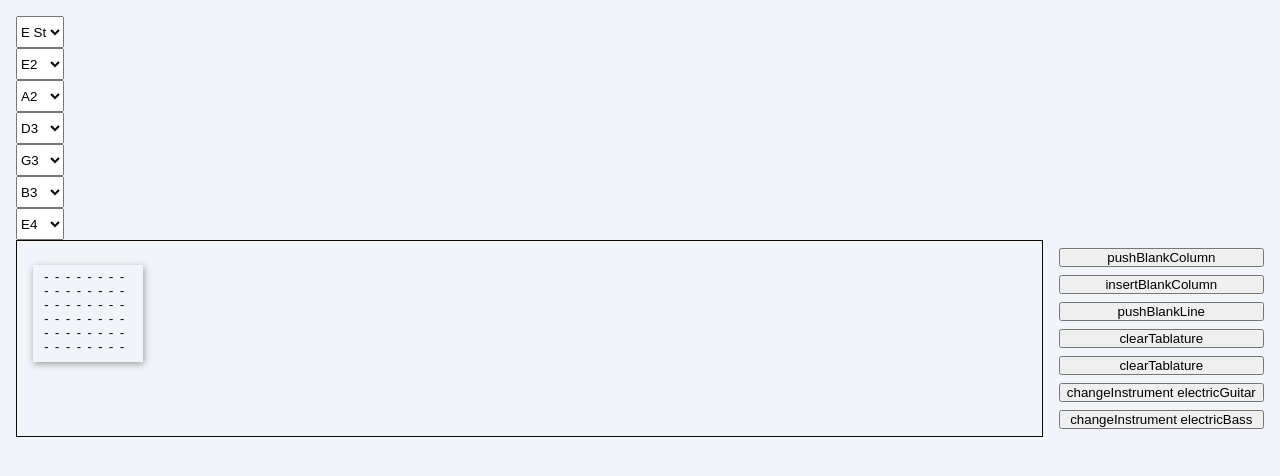
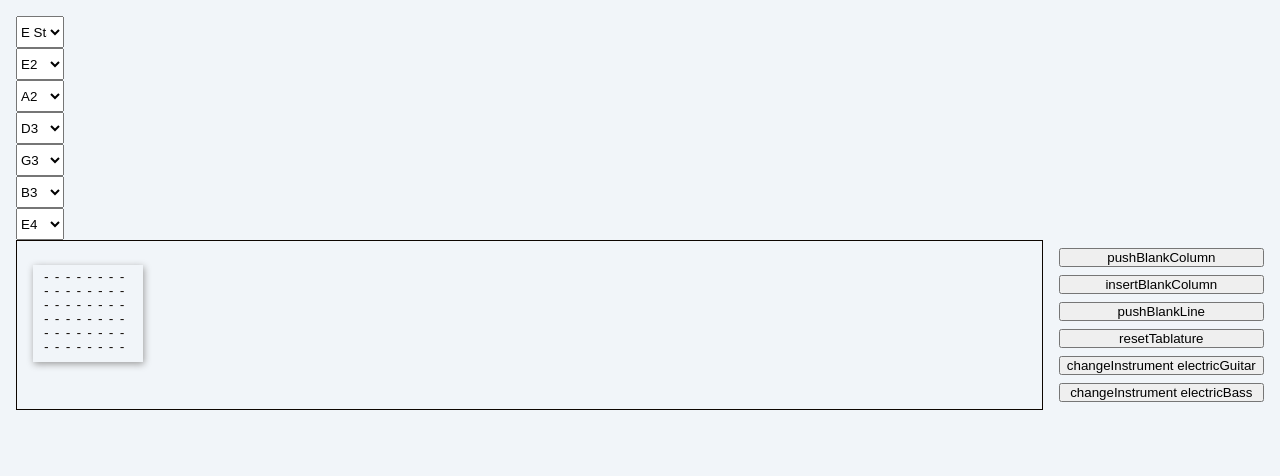
Before and after one commit to kuanoni/next-text-tabber, a Next.js app: page / in a window 1280 px wide. Shown: the top 476 px of the page. Built offline with nearby package versions, Linux system fonts and the light colour scheme.

Commit message:
rename "clearTablature" to "resetTablature"

```diff
--- a/src/modules/tablatureEditor/components/controls/TablatureControls.tsx
+++ b/src/modules/tablatureEditor/components/controls/TablatureControls.tsx
@@ -1,8 +1,8 @@
 import { changeInstrument } from '@modules/tablatureStore/actions/changeInstrument';
-import { clearTablature } from '@modules/tablatureStore/actions/clearTablature';
 import { insertBlankColumn } from '@modules/tablatureStore/actions/insertBlankColumn';
 import { pushBlankColumn } from '@modules/tablatureStore/actions/pushBlankColumn';
 import { pushBlankLine } from '@modules/tablatureStore/actions/pushBlankLine';
+import { resetTablature } from '@modules/tablatureStore/actions/resetTablature';
 import { electricBass, electricGuitar } from '@modules/tablatureStore/constants';
 
 import styles from './TablatureControls.module.scss';
@@ -13,8 +13,7 @@ const TablatureControls = () => {
 			<button onClick={() => pushBlankColumn(0)}>pushBlankColumn</button>
 			<button onClick={() => insertBlankColumn(0, 0)}>insertBlankColumn</button>
 			<button onClick={() => pushBlankLine()}>pushBlankLine</button>
-			<button onClick={() => clearTablature()}>clearTablature</button>
-			<button onClick={() => clearTablature()}>clearTablature</button>
+			<button onClick={() => resetTablature()}>resetTablature</button>
 			<button onClick={() => changeInstrument(electricGuitar)}>changeInstrument electricGuitar</button>
 			<button onClick={() => changeInstrument(electricBass)}>changeInstrument electricBass</button>
 		</div>
--- a/src/modules/tablatureStore/actions/clearTablature.ts
+++ b/src/modules/tablatureStore/actions/resetTablature.ts
@@ -1,6 +1,6 @@
 import { tablatureStoreBase } from '../useTablatureStore';
 
-export const clearTablature = () =>
+export const resetTablature = () =>
 	tablatureStoreBase.setState((state) => {
 		state.tablature = state.instrument.BLANK_TABLATURE;
 	});
```
Also changed, not shown: 1 other file (tests, documents, lock files or other folders).
